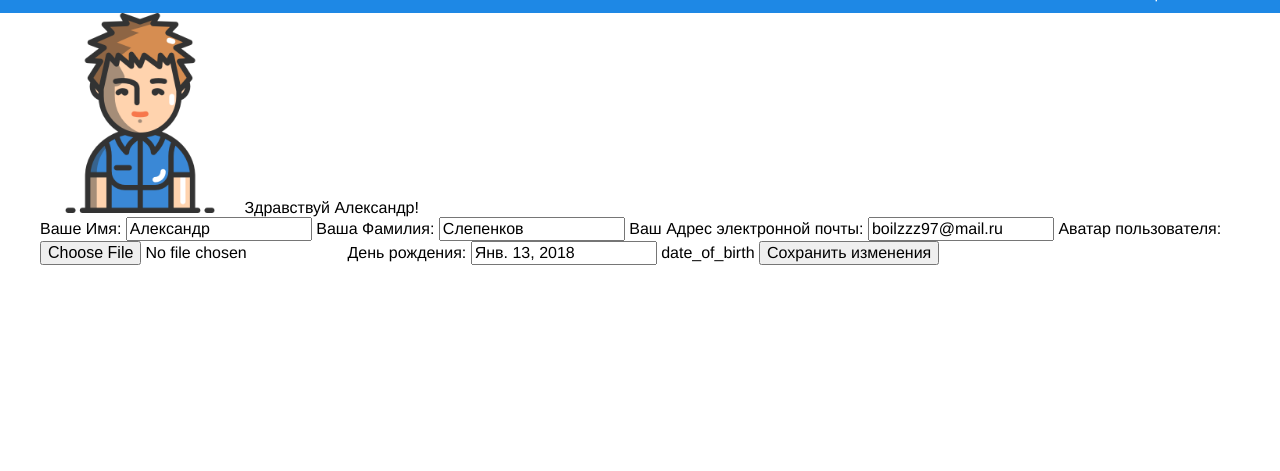
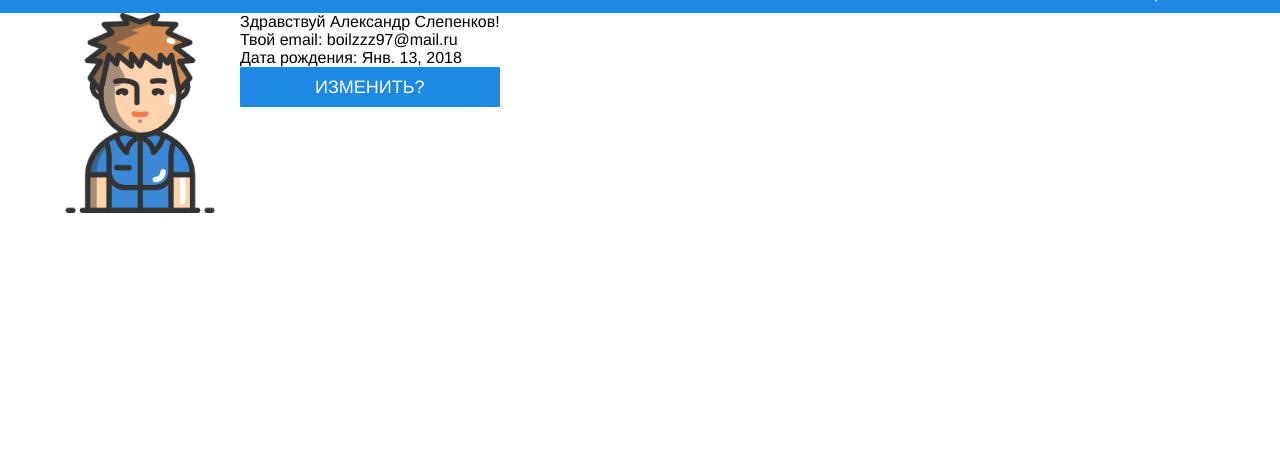
Before and after one commit to boilzzz/django-shop, a Django app: page /account/profile/ in a window 1280 px wide. Shown: the part 329-800 px from the top of the page. Run offline with Django 3.2, Linux system fonts and the light colour scheme; a user stored in the database is signed in; data comes from the database, SQL or seed files in the repository; both versions use the stored data as it was after the commit; some libraries are stand-ins or nearby versions.

Commit message:
add view all user profile, add login user

```diff
--- a/shop/forms.py
+++ b/shop/forms.py
@@ -10,7 +10,7 @@ class UserForm(forms.ModelForm):
 class ProfileForm(forms.ModelForm):
 	class Meta:
 		model = Profile
-		fields = ('photo', 'date_of_birth')
+		fields = ('photo', 'date_of_birth','base_photo')
 
 class UserRegistrationForm(forms.ModelForm):
 	password = forms.CharField(label='Пароль', widget=forms.PasswordInput)
@@ -25,3 +25,7 @@ class UserRegistrationForm(forms.ModelForm):
 		if cd['password'] != cd['password2']:
 			raise forms.ValidationError('Passwords don\'t match.')
 		return cd['password2']
+
+class UserLoginForm(forms.Form):
+    username = forms.CharField(label='Логин', max_length=30)
+    password = forms.CharField(label='Пароль', widget=forms.PasswordInput)
--- a/shop/models.py
+++ b/shop/models.py
@@ -2,7 +2,7 @@ from django.db import models
 from django.contrib.auth.models import User
 from django.db.models.signals import post_save
 from django.dispatch import receiver
-
+from django.forms.widgets import DateInput
 class Products(models.Model):
 	name = models.CharField(max_length=255, default="", verbose_name='Название товара')
 	desk = models.TextField(default="", verbose_name="Описание товара")
--- a/shop/templatetags/cart.py
+++ b/shop/templatetags/cart.py
@@ -11,9 +11,8 @@ def cart(request):
 	price = 0;
 	for item in request.session['cart_items']:
 		price += int(Products.objects.filter(pk=item).first().price)
-	user = request.user
 	return {
         'price':price,
         'count':len(request.session['cart_items']),
-        'user':user
+        'request':request
     	}
--- a/shop/urls.py
+++ b/shop/urls.py
@@ -16,17 +16,19 @@ Including another URLconf
 from django.conf.urls import url
 from django.contrib import admin
 from django.conf.urls.static import static
+from django.urls import include, path
 
 from . import  settings, views, utils
 
 urlpatterns = [
     url(r'^admin/', admin.site.urls),
 	url(r'^$', views.home, name='home'),
-	url(r'^add_to_cart/', views.add_to_cart, name='add_to_cart'),
-    url(r'^cart/',views.view_cart, name='view_cart'),
+	url(r'^add_to_cart/$', views.add_to_cart, name='add_to_cart'),
+    url(r'^cart/$',views.view_cart, name='view_cart'),
     url(r'^account/sign_in/$', views.sign_in, name='sign_in'),
-    url(r'^account/logout/$', views.logout, name='logout'),
-    url(r'^account/profile/$', views.profile, name='profile'),
+    url(r'^account/logout/$', views.logout_view, name='logout_view'),
+    path('account/<userlogin>', views.profile_view),
+    path('account/profile/', views.profile, name='profile'),
     url(r'^account/login/$', views.login, name='login'),
     url(r'^files$', utils.files, name='files')
 ]+ static(settings.MEDIA_URL, document_root=settings.MEDIA_ROOT)
--- a/shop/views.py
+++ b/shop/views.py
@@ -1,13 +1,26 @@
-from django.shortcuts import render
+from django.contrib.messages.api import error, success
+from django.shortcuts import render, redirect
 from django.http import HttpResponse, JsonResponse
 from django.core import serializers
 from collections import Counter
+from django.contrib import auth
 from django.db import models
+from django.contrib.auth.models import User
+
+from shop.forms import UserForm, ProfileForm, UserRegistrationForm, UserLoginForm
+from shop.models import Products,Profile
+from shop.utils import files
 
 
-from shop.forms import UserForm,ProfileForm, UserRegistrationForm
-from shop.models import Products
-from shop.utils import files
+def login_required(func):
+	def _fn(req):
+		if not req.user.is_authenticated:
+			error(req, 'Для доступа к этой странице необходимо авторизоваться')
+			return redirect('login')
+		else:
+			return func(req)
+
+	return _fn
 
 def home(request):
 	variables = {
@@ -28,29 +41,61 @@ def sign_in(request):
 		user_form = UserRegistrationForm()
 	return render(request, 'account/sign_in.html', {'user_form': user_form})
 
-def logout(request):
-	pass
+@login_required
+def logout_view(request):
+	auth.logout(request)
+	return redirect('home')
 
+def login(request):
+	form = UserLoginForm(request.POST or None)
+	context = { 'form': form, }
+	if request.method == 'POST' and form.is_valid():
+		print('yes')
+		username = form.cleaned_data.get('username', None)
+		password = form.cleaned_data.get('password', None)
+		user = auth.authenticate(username=username, password=password)
+		if user is not None:
+			print('Correct user')
+		else:
+			print('Wrong user')
+			context['error'] = 'Логин или пароль неверный'
+			return render(request, 'account/login.html', context)
+		if user and user.is_active:
+			auth.login(request, user)
+			return redirect('home')
+	return render(request, 'account/login.html', context)
+
+@login_required
 def profile(request):
 	variables = {}
 	variables['files'] = files(request)
-	variables['UserF'] = UserForm()
-	variables['ProfileF'] = ProfileForm()
+	variables['UserF'] = UserForm(instance=request.user)
+	variables['ProfileF'] = ProfileForm(instance=request.user.profile)
 	if request.method == 'POST':
 		user_form = UserForm(instance=request.user, data=request.POST)
-		if user_form.is_valid():
+		profile_form = ProfileForm(instance=request.user.profile, data=request.POST, files=request.FILES)
+		if user_form.is_valid() and profile_form.is_valid():
 			user_form.save()
-			variables['message'] = 'Удачено изменено'
-			print('yes')
+			profile_form.save()
+			variables['message'] = 'Удачно изменено'
+			variables['files'] = files(request)
+			variables['UserF'] = UserForm(instance=request.user)
+			variables['ProfileF'] = ProfileForm(instance=request.user.profile)
 			return render(request, 'account/profile.html', variables)
 		else:
-			print('no')
+			variables['message'] = 'Ошибка'
+			return render(request, 'account/profile.html', variables)
 	else:
+		variables['files'] = files(request)
+		variables['UserF'] = UserForm(instance=request.user)
+		variables['ProfileF'] = ProfileForm(instance=request.user.profile)
 		return render(request, 'account/profile.html', variables)
 
-def login(request):
-	pass
-
+def profile_view(request,userlogin=''):
+	variables = {
+		'view_user':User.objects.filter(username=userlogin)
+	}
+	return render(request, 'account/profile_view.html', variables)
 
 """ Корзина """
 def ajax_obj_product(request):
--- a/static/css/style.css
+++ b/static/css/style.css
@@ -66,7 +66,7 @@ a{
 }
 .product, .cart-clear{
 	text-align: center;
-	margin-top: 20px;
+	padding-top: 20px;
 }
 .product_item{
 	display: inline-block;
@@ -152,6 +152,12 @@ a{
 	max-height: 600px;
 	display: none;
 }
+.profile-form label{
+	display: block;
+}
+.avatar-profile, .user-info_text{
+	float: left;
+}
 @media (max-width: 360px) {
 	.product__description{
 		display: block;
--- a/static/js/script.js
+++ b/static/js/script.js
@@ -110,8 +110,9 @@ $(document).ready(function() {
 		$avatar_img = $(this);
 	});
 	$(document).on('opened', '#modal', function (e) {
-		$('.default-avatar-option img').click(function(e) {
-			$option__img = $(this);
+		$('.default-avatar-option').click(function(e) {
+			$option__img = $(this).find($('.default-avatar-option__img'));
+
 			$avatar_img.addClass('zoomOut animated');
 			$('#modal').iziModal('close');
 			setTimeout(function() {
@@ -122,5 +123,14 @@ $(document).ready(function() {
 	});
 	$(document).on('closed', '#modal', function (e) {
    			$avatar_img.attr('src',$option__img.attr('src'));
+   			$('#id_base_photo').val($option__img.attr('data-img-name'));
+   			$('#id_base_photo').attr('value',$option__img.attr('data-img-name'));
 	});
+	$('.change-profile-user').bind('click', function(e) {
+		$('.avatar-profile img').addClass('trigger-open-modal-avatar-profile');
+		$('form').fadeIn('slow');
+		$('.user-info_text').fadeOut('fast');
+
+	})
+
 })
--- a/templates/account/profile.html
+++ b/templates/account/profile.html
@@ -1,48 +1,77 @@
 {% extends "base.html" %}
 {% load staticfiles thumbnail staticthumb%}
 {% block title %}
-<title>Удачная регистрация</title>
+<title>Профиль {{user}}</title>
 {% endblock %}
 {% block content %}
 {% if user.is_authenticated %}
-<div class="user_info">
+<div class="user-info clear">
 	<div class="">{{message}}</div>
+	<div class="avatar-profile">
 		{% if not user.profile.photo %}
 		{% with user.profile.base_photo|static_url:'img/avatar/' as path%}
-	<img src="{{ path }}" width="200" height="200" class="trigger-open-modal-avatar-profile">
+		<img src="{{ path }}" width="200" height="200" >
 		{% endwith %}
 		{% else %}
-	{% thumbnail user.profile.photo "200x200" as im %}
-	<img src="{{im.url}}" width="{{ im.width }}" height="{{ im.height }}" class="trigger-open-modal-avatar-profile">
+		{% thumbnail user.profile.photo "200x200"  crop="center" as im %}
+		<img src="{{im.url}}" width="{{ im.width }}" height="{{ im.height }}" >
 		{% endthumbnail %}
 		{% endif %}
+	</div>
+	<div class="user-info_text">
+	<div>
 		{% if not user.first_name %}
 		Здравствуй друг!
 		{% else %}
-	Здравствуй {{user.first_name}}!
+		Здравствуй {{user.first_name}} {{user.last_name}}!
 		{% endif %}
-	<form method="post">
+	</div>
+	<div>
+		Твой email: {{user.email}}
+	</div>
+	<div>
+		Дата рождения: {{user.profile.date_of_birth}}
+	</div>
+	<div>
+		<a href="#" class="btn change-profile-user">изменить?</a>
+	</div>
+	</div>
+	<form method="post" enctype="multipart/form-data" class="profile-form hide">
+		{{ UserF.non_field_errors }}
+		{{ ProfileF.non_field_errors }}
 		{% csrf_token %}
 		<label>
+			{{ UserF.first_name.errors }}
 			Ваше {{UserF.first_name.label}}:
 			<input type="text" name="first_name" value="{{user.first_name}}" id="id_first_name">
 		</label>
 		<label>
+			{{ UserF.last_name.errors }}
 			Ваша {{UserF.last_name.label}}:
 			<input type="text" name="last_name" value="{{user.last_name}}" id="id_last_name">
 		</label>
 		<label>
+			{{ UserF.email.errors }}
 			Ваш {{UserF.email.label}}:
 			<input type="email" name="email" value="{{user.email}}" id="id_email">
 		</label>
 		<label>
+			{{ ProfileF.photo.errors }}
 			{{ProfileF.photo.label}}:
-			<input type="file" value="загрзуить" name="photo" id="id_photo">
+			<input type="file" name="photo" id="id_photo">
+			<label>
+			<div>Удалить загруженую автарку, и поставить стандартную? </div>
+			Ок <input type="checkbox" name="photo-clear" id="id_photo-clear">
+			</label>
 		</label>
 		<label>
+			{{ ProfileF.date_of_birth.errors }}
 			{{ProfileF.date_of_birth.label}}:
-			<input type="text" value="{{user.profile.date_of_birth}}" name="date_of_birth" id="id_date_of_birth">
-			{{ProfileF.date_of_birth.name}}
+			<input type="date" value="{{ProfileF.date_of_birth.value|date:'Y-m-d'}}" name="date_of_birth" id="id_date_of_birth">
+		</label>
+		<label>
+			<input type="text" value="{{ProfileF.base_photo.value}}" name="base_photo" id="id_base_photo" class="hide">
+
 		</label>
 		<button type="submit">Сохранить изменения</button>
 	</form>
--- a/templates/base.html
+++ b/templates/base.html
@@ -24,9 +24,30 @@
 
 </head>
 <body>
-	<div class="message hide"></div>
+	<div class="message">	</div>
+		{% if messages %}
+		{% for message in messages %}
+		<div class="message">
+		<p
+		{% if message.level == DEFAULT_MESSAGE_LEVELS.INFO %}
+		class="message_success fadeInDown animated"
+		{% elif message.level == DEFAULT_MESSAGE_LEVELS.DEBUG %}
+		class="hide"
+		{% elif message.level == DEFAULT_MESSAGE_LEVELS.ERROR %}
+		class="message_error fadeInDown animated"
+		{% elif message.level == DEFAULT_MESSAGE_LEVELS.SUCCESS %}
+		class="message_success fadeInDown animated"
+		{% elif message.level == DEFAULT_MESSAGE_LEVELS.WARNING %}
+		class="alert-warning fadeInDown animated"
+		{% endif %}
+		>
+		{{ message|safe }}
+	</p>
+	</div>
+	{% endfor %}
+	{% endif %}
 {% cart request %}
-	<div class="middle-container">
+<div class="middle-container fadeIn animated">
 	{% block content %}
 	{% endblock %}
 </div>
--- a/templates/header.html
+++ b/templates/header.html
@@ -5,18 +5,21 @@
 			</div>
 			<ul class="nav">
 				<li class="nav__item">
-					<a href="/" class="nav__item__link nav__item__link__type_hover">Домой</a>
+					<a href="{% if request.path != '/' %}/{%else%}#{%endif%}" class="nav__item__link nav__item__link__type_hover">Домой</a>
 					<a href="#" class="nav__item__link nav__item__link__type_hover">Меню</a>
 				</li>
 			</ul>
 			<div class="cart">
-				{% if user.is_authenticated %}
+				{% if request.user.is_authenticated %}
 				<div class="join">
-				Привет <a href="{% url 'profile' %}" class="top-menu nav__item__link__type_hover">{{user.username}} </a>
+				Привет <a href="{% url 'profile' %}" class="top-menu nav__item__link__type_hover">{{request.user.username}} </a>
+				<a href="{% url 'logout_view' %}" class="top-menu nav__item__link__type_hover">Выйти</a>
 				</div>
 				{% else %}
-				<a href="#" class="top-menu">войти</a>
+				<div class="join">
+				<a href="{% url 'login' %}" class="top-menu nav__item__link__type_hover">войти</a>
 				<a href="{% url 'sign_in' %}" class="top-menu nav__item__link__type_hover">регистрация</a>
+			</div>
 				{% endif %}
 				<div class="cart__img">
 					<span class="cart__count">{{count}} шт.</span>
```
Also changed, not shown: templates/account/login.html (added, +26 -0 lines), templates/account/profile_view.html (added, +10 -0 lines), db.sqlite3, public/media/users/2018/01/02/5925d21ab37ef15c3bbcb86f_BMhUuQK.png (added), 3 other files. Lines whose indentation alone changed are shown as unchanged.
